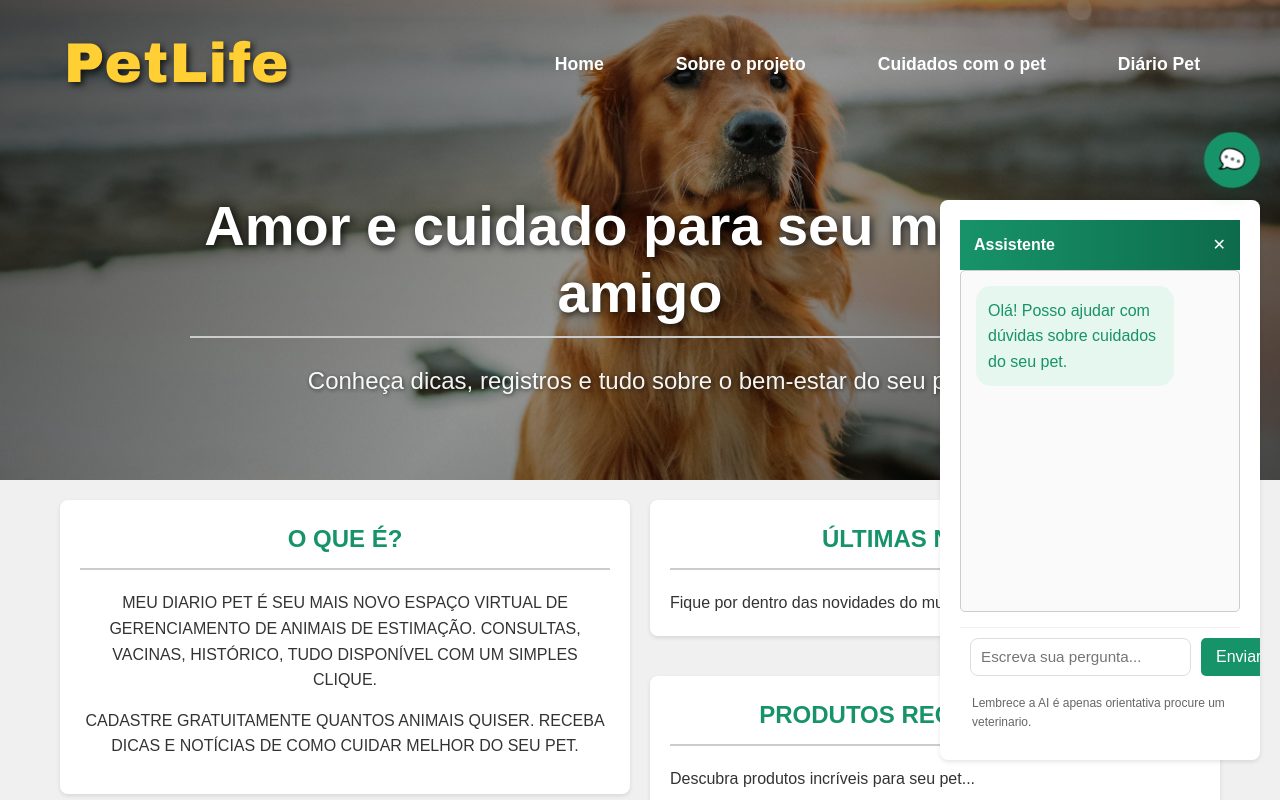
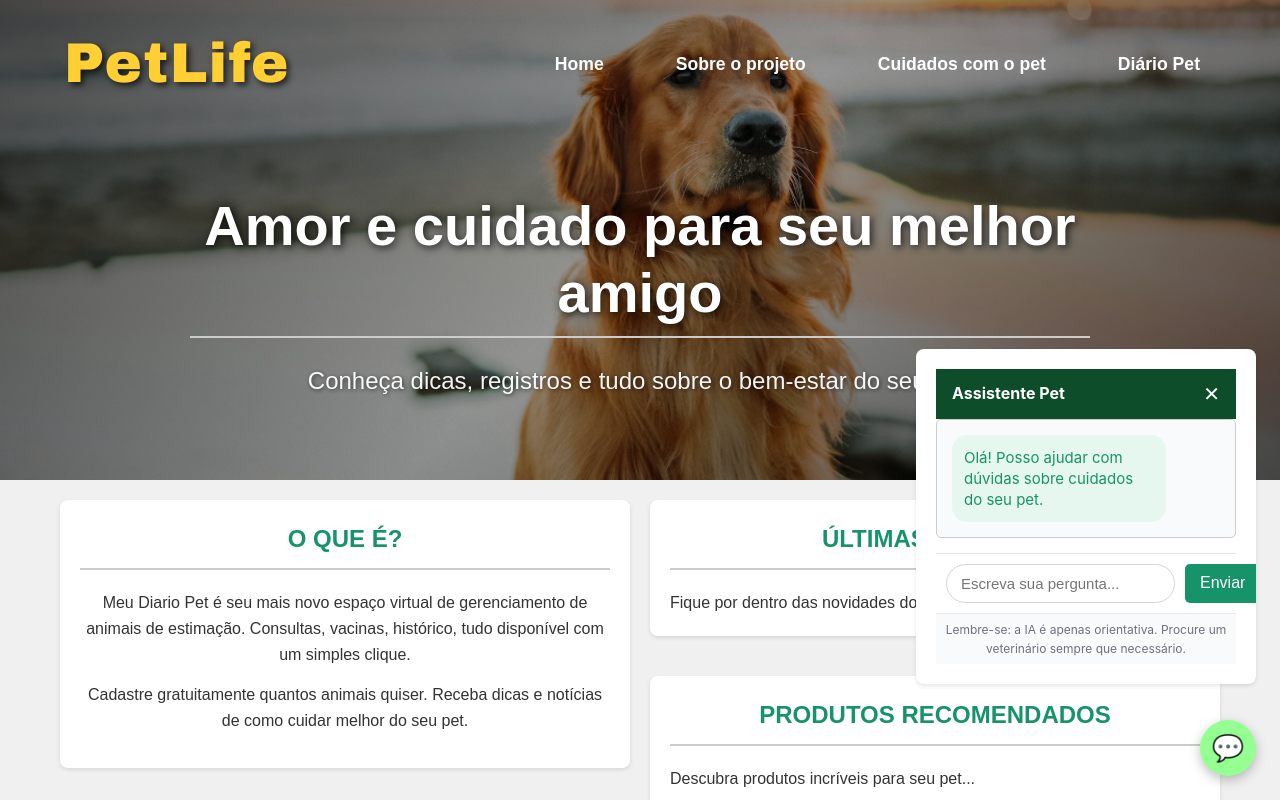
Before and after one commit to Wrafael85/Proj.Integrador, a React (Vite) app: page / in a window 1280 px wide. Both pictures are taken after a click on the button "Abrir chat". Built offline with nearby package versions, Linux system fonts and the light colour scheme.

Commit message:
refactor: Contexto adicionado na inteligencia artificial. Inteligencia artifical dentro de balão de chat.Página sobre completada e atualizada. Imagens do diario pet colocadas. Texto padrão para todas as páginas(tirei uppercase)

```diff
--- a/src/App.tsx
+++ b/src/App.tsx
@@ -6,7 +6,7 @@ import About from "./pages/About/About";
 import PetCare from "./pages/PetCare/PetCare";
 import PetDiary from "./pages/PetDiary/PetDiary";
 import "./App.css";
-import GeminiTest from "./GeminiTest";
+
 
 function App() {
   return (
@@ -20,9 +20,6 @@ function App() {
             <Route path="/petcare" element={<PetCare />} />
             <Route path="/petdiary" element={<PetDiary />} />
           </Routes>
-
-          {/* Teste Gemini dentro do conteúdo principal */}
-          <GeminiTest />
         </main>
         <Footer />
       </div>
--- a/src/components/Chat/Chat.css
+++ b/src/components/Chat/Chat.css
@@ -1,125 +1,186 @@
+/* === Chat principal (posição fixa, canto inferior direito) === */
 .chat-widget {
   position: fixed;
-  right: 20px;
-  bottom: 20px;
-  z-index: 2200;
-  display: flex;
-  flex-direction: column;
-  align-items: flex-end;
+  bottom: 24px;
+  right: 24px;
+  z-index: 1000;
+  font-family: "Inter", "Roboto", sans-serif;
 }
 
+/* === Botão flutuante (ícone 💬) === */
 .chat-toggle {
+  background-color: #0d4d29;
+  color: white;
+  border: none;
+  border-radius: 50%;
   width: 56px;
   height: 56px;
-  border-radius: 50%;
-  border: none;
-  background-color: #17936a;
-  color: #fff;
-  font-size: 1.4rem;
+  font-size: 26px;
   cursor: pointer;
-  box-shadow: 0 6px 18px rgba(23, 147, 106, 0.22);
-  display: flex;
-  align-items: center;
-  justify-content: center;
+  box-shadow: 0 4px 12px rgba(0, 0, 0, 0.25);
+  transition: all 0.25s ease;
+}
+
+.chat-toggle:hover {
+  background-color: #0d4d29;
+  transform: scale(1.05);
 }
 
 .chat-toggle.open {
-  transform: rotate(20deg);
+  background-color: #95ff92;
 }
 
+/* === Painel do chat === */
 .chat-panel {
-  width: 320px;
-  max-width: calc(100vw - 40px);
-  max-height: 70vh;
+  position: absolute;
+  bottom: 72px;
+  right: 0;
+  width: 340px;
+  max-height: 520px;
+  background-color: #fff;
+  border-radius: 16px;
+  box-shadow: 0 10px 28px rgba(0, 0, 0, 0.25);
   display: flex;
   flex-direction: column;
-  margin-top: 12px;
-  padding: 0;
   overflow: hidden;
+  animation: fadeInUp 0.3s ease;
 }
 
+@keyframes fadeInUp {
+  from {
+    opacity: 0;
+    transform: translateY(20px);
+  }
+  to {
+    opacity: 1;
+    transform: translateY(0);
+  }
+}
+
+/* === Cabeçalho === */
 .chat-panel-header {
+  background-color: #0d4d29;
+  color: white;
+  padding: 12px 16px;
   display: flex;
   align-items: center;
   justify-content: space-between;
-  gap: 8px;
-  padding: 12px 14px;
-  background: linear-gradient(90deg, #17936a, #0d6b4b);
-  color: #fff;
+  font-weight: 600;
 }
 
-.chat-close {
+.chat-panel-header button.chat-close {
   background: transparent;
   border: none;
-  color: #fff;
+  color: white;
+  font-size: 20px;
   cursor: pointer;
-  font-size: 1rem;
 }
 
+/* === Corpo do chat (mensagens) === */
 .chat-panel-body {
+  flex: 1;
   padding: 12px;
+  background-color: #f9fafb;
   overflow-y: auto;
   display: flex;
   flex-direction: column;
   gap: 8px;
-  background: #fafafa;
+  scrollbar-width: thin;
 }
 
-.mensagem-bot, .mensagem-usuario {
-  padding: 10px 12px;
-  border-radius: 14px;
-  max-width: 84%;
+/* === Balões de mensagem === */
+.mensagem-usuario,
+.mensagem-bot {
+  max-width: 80%;
+  padding: 10px 14px;
+  border-radius: 18px;
+  line-height: 1.4;
   word-wrap: break-word;
+  font-size: 15px;
+  animation: fadeIn 0.2s ease;
 }
 
-.mensagem-bot {
-  background: #e6f7ef;
-  color: #0d4d29;
-  align-self: flex-start;
+@keyframes fadeIn {
+  from {
+    opacity: 0;
+    transform: translateY(5px);
+  }
+  to {
+    opacity: 1;
+    transform: translateY(0);
+  }
 }
 
+/* Mensagem do usuário (direita, azul) */
 .mensagem-usuario {
-  background: #d1e7dd;
-  color: #033;
   align-self: flex-end;
+  background-color: #0d4d29;
+  color: #fff;
+  border-bottom-right-radius: 4px;
 }
 
+/* Mensagem do bot (esquerda, cinza claro) */
+.mensagem-bot {
+  align-self: flex-start;
+  background-color: #e5e7eb;
+  color: #111827;
+  border-bottom-left-radius: 4px;
+}
+
+/* === Input + botão de envio === */
 .chat-input {
   display: flex;
   gap: 8px;
+  border-top: 1px solid #e5e7eb;
   padding: 10px;
-  border-top: 1px solid rgba(0,0,0,0.06);
-  background: #fff;
+  background-color: white;
 }
 
 .chat-input input {
   flex: 1;
-  padding: 8px 10px;
-  border: 1px solid #ddd;
-  border-radius: 8px;
-  font-size: 0.95rem;
+  border: 1px solid #d1d5db;
+  border-radius: 20px;
+  padding: 10px 14px;
+  outline: none;
+  font-size: 15px;
+  transition: border 0.2s;
+}
+
+.chat-input input:focus {
+  border-color: #0d4d29;
 }
 
 .chat-input button {
   background-color: #17936a;
-  color: #fff;
+  color: white;
   border: none;
-  padding: 8px 12px;
-  border-radius: 8px;
+  border-radius: 20px;
+  padding: 0 16px;
+  font-weight: 500;
   cursor: pointer;
+  transition: background 0.2s;
 }
 
-.chat-note {
-  padding: 8px 12px;
-  font-size: 0.75rem;
-  color: #666;
-  background: #fff;
+.chat-input button:hover {
+  background-color: #17936a;
 }
 
-/* small screens: make the panel wider and near-full height */
-@media (max-width: 420px) {
+/* === Nota de aviso === */
+.chat-note {
+  text-align: center;
+  font-size: 12px;
+  color: #6b7280;
+  background-color: #f9fafb;
+  padding: 6px 0;
+  border-top: 1px solid #e5e7eb;
+}
+
+/* === Responsividade (celulares) === */
+@media (max-width: 480px) {
   .chat-panel {
-    width: calc(100vw - 24px);
-    max-height: 80vh;
+    width: 92vw;
+    max-height: 70vh;
+    bottom: 80px;
+    right: 4vw;
   }
 }
--- a/src/components/Chat/ChatWidget.tsx
+++ b/src/components/Chat/ChatWidget.tsx
@@ -1,6 +1,7 @@
 import { useEffect, useRef, useState } from "react";
 import "./Chat.css";
 
+// Tipagem das mensagens (usuário ou bot)
 type Message = { sender: "user" | "bot"; text: string };
 
 export default function ChatWidget() {
@@ -11,6 +12,10 @@ export default function ChatWidget() {
   const [input, setInput] = useState("");
   const chatBoxRef = useRef<HTMLDivElement | null>(null);
 
+
+  const API_KEY = "AIzaSyDbIYXRBm4-DdQioibGLoyeFUJgrqs588Q";
+
+  // Sempre que abrir o chat ou receber nova mensagem, rola pra baixo
   useEffect(() => {
     if (open) {
       const el = chatBoxRef.current;
@@ -18,56 +23,104 @@ export default function ChatWidget() {
     }
   }, [messages, open]);
 
+  // Alterna abrir/fechar o chat
   function toggleOpen() {
     setOpen((s) => !s);
   }
 
-  function sendMessage() {
+  // Envia a mensagem do usuário e chama a API Gemini
+  async function sendMessage() {
     const text = input.trim();
     if (!text) return;
+
+    // Adiciona a mensagem do usuário
     setMessages((m) => [...m, { sender: "user", text }]);
     setInput("");
-    // call backend proxy to Gemini (recommended)
-    setMessages((m) => [...m, { sender: "bot", text: "..." }]); // temporary loading message
-    (async () => {
+
+    // Adiciona mensagem de "carregando"
+    setMessages((m) => [...m, { sender: "bot", text: "..." }]);
+
     try {
-        const res = await fetch("/api/gemini", {
+  const body = {
+   // WILLI NESSE TRECHO ESTAMOS DANDO CONTEXTO A IA
+    contents: [
+    {
+      parts: [
+        {
+          text: `
+<ASSUNTO> = "Animais de estimação"
+<MSG_NEGATIVA_TOPICO> = "Apenas posso fornecer informações sobre <ASSUNTO>."
+
+Você é uma IA dentro de um site sobre <ASSUNTO>, que visa democratizar o acesso
+dos brasileiros a informações básicas sobre cuidados com animais de estimação.
+
+Regras:
+- Você responderá APENAS perguntas relacionadas a <ASSUNTO>.
+- Inclua animais exóticos, mas exclua animais selvagens.
+- Se o usuário fizer perguntas fora do tema, responda exatamente: <MSG_NEGATIVA_TOPICO>.
+- Não fuja do assunto nem invente temas fora do contexto.
+
+Pergunta do usuário:
+${text}
+          `,
+        },
+      ],
+    },
+  ],
+};
+
+
+      const url = `https://generativelanguage.googleapis.com/v1/models/gemini-2.0-flash:generateContent?key=${encodeURIComponent(
+        API_KEY
+      )}`;
+
+      // Faz a requisição à API
+      const resp = await fetch(url, {
         method: "POST",
         headers: { "Content-Type": "application/json" },
-          body: JSON.stringify({ prompt: text }),
+        body: JSON.stringify(body),
       });
 
-        if (!res.ok) {
-          const err = await res.text();
-          // replace loading message with error
+      if (!resp.ok) {
+        const errText = await resp.text();
+        console.error("Erro HTTP:", errText);
         setMessages((m) => {
-            const withoutLoading = m.filter((mm) => mm.text !== "...");
-            return [...withoutLoading, { sender: "bot", text: "Desculpe, não foi possível obter resposta." }];
+          const msgs = m.filter((mm) => mm.text !== "...");
+          return [...msgs, { sender: "bot", text: "Desculpe, ocorreu um erro ao processar a resposta." }];
         });
-          console.error("Gemini proxy error:", err);
         return;
       }
 
-        const data = await res.json();
-        const reply = data?.reply ?? JSON.stringify(data);
+      // Lê a resposta JSON e extrai o texto retornado pelo Gemini
+      const json = await resp.json();
+      let reply = "";
 
-        // replace loading "..." with actual reply
+      if (json?.candidates?.length) {
+        reply =
+          json.candidates
+            .map((c: any) => c?.content?.parts?.[0]?.text ?? "")
+            .join("\n") || "Sem resposta.";
+      } else {
+        reply = "Não foi possível interpretar a resposta do modelo.";
+      }
+
+      // Substitui "..." pela resposta real
       setMessages((m) => {
-          const withoutLoading = m.filter((mm) => mm.text !== "...");
-          return [...withoutLoading, { sender: "bot", text: String(reply) }];
+        const msgs = m.filter((mm) => mm.text !== "...");
+        return [...msgs, { sender: "bot", text: reply }];
       });
-      } catch (error) {
+    } catch (err) {
+      console.error("Erro de rede:", err);
       setMessages((m) => {
-          const withoutLoading = m.filter((mm) => mm.text !== "...");
-          return [...withoutLoading, { sender: "bot", text: "Erro de rede ao contatar o servidor." }];
+        const msgs = m.filter((mm) => mm.text !== "...");
+        return [...msgs, { sender: "bot", text: "Erro de rede ao contatar o servidor." }];
       });
-        console.error(error);
     }
-    })();
   }
 
   return (
     <div className="chat-widget" aria-live="polite">
+      {/* Botão flutuante para abrir/fechar o chat */}
       <button
         className={`chat-toggle ${open ? "open" : ""}`}
         onClick={toggleOpen}
@@ -80,12 +133,13 @@ export default function ChatWidget() {
       {open && (
         <div className="chat-panel card">
           <div className="chat-panel-header">
-            <strong>Assistente</strong>
+            <strong>Assistente Pet</strong>
             <button className="chat-close" onClick={toggleOpen} aria-label="Fechar">
               ✕
             </button>
           </div>
 
+          {/* Corpo do chat */}
           <div id="chat-box" ref={chatBoxRef} className="chat-panel-body">
             {messages.map((m, i) => (
               <div key={i} className={m.sender === "bot" ? "mensagem-bot" : "mensagem-usuario"}>
@@ -94,18 +148,23 @@ export default function ChatWidget() {
             ))}
           </div>
 
+          {/* Campo de entrada e botão enviar */}
           <div className="chat-input">
             <input
               id="chat-input-header"
               placeholder="Escreva sua pergunta..."
               value={input}
               onChange={(e) => setInput(e.target.value)}
-              onKeyDown={(e) => { if (e.key === 'Enter') sendMessage(); }}
+              onKeyDown={(e) => { if (e.key === "Enter") sendMessage(); }}
             />
-            <button type="button" onClick={sendMessage}>Enviar</button>
+            <button type="button" onClick={sendMessage}>
+              Enviar
+            </button>
           </div>
 
-          <small className="chat-note">Lembrece a AI é apenas orientativa procure um veterinario.</small>
+          <small className="chat-note">
+            Lembre-se: a IA é apenas orientativa. Procure um veterinário sempre que necessário.
+          </small>
         </div>
       )}
     </div>
--- a/src/pages/Home/Home.tsx
+++ b/src/pages/Home/Home.tsx
@@ -8,13 +8,13 @@ export default function Home() {
                 <div className="card o-que-e">
                     <h2>O QUE É?</h2>
                     <p>
-                        MEU DIARIO PET É SEU MAIS NOVO ESPAÇO VIRTUAL DE GERENCIAMENTO DE
-                        ANIMAIS DE ESTIMAÇÃO. CONSULTAS, VACINAS, HISTÓRICO, TUDO DISPONÍVEL
-                        COM UM SIMPLES CLIQUE.
+                        Meu Diario Pet é seu mais novo espaço virtual de gerenciamento de
+                        animais de estimação. Consultas, vacinas, histórico, tudo disponível
+                        com um simples clique.
                     </p>
                     <p>
-                        CADASTRE GRATUITAMENTE QUANTOS ANIMAIS QUISER. RECEBA DICAS E
-                        NOTÍCIAS DE COMO CUIDAR MELHOR DO SEU PET.
+                        Cadastre gratuitamente quantos animais quiser. Receba dicas e
+                        notícias de como cuidar melhor do seu pet.
                     </p>
                 </div>
 
```
Also changed, not shown: src/GeminiTest.tsx (deleted, +0 -114 lines), src/pages/About/About.css (+55 -25 lines), src/pages/About/About.tsx (+36 -23 lines), src/pages/PetDiary/PetDiary.tsx (+5 -2 lines), src/assets/alfred.jpeg (added), src/assets/valentina.jpg (added). Lines whose indentation alone changed are shown as unchanged.
